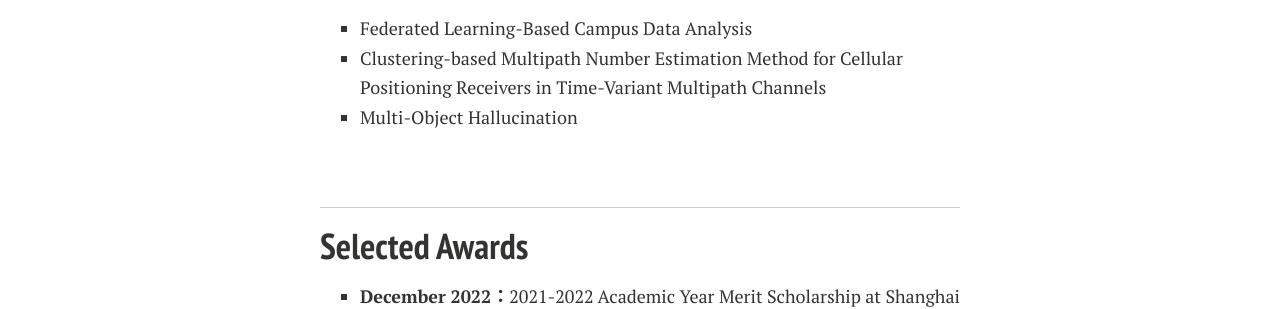
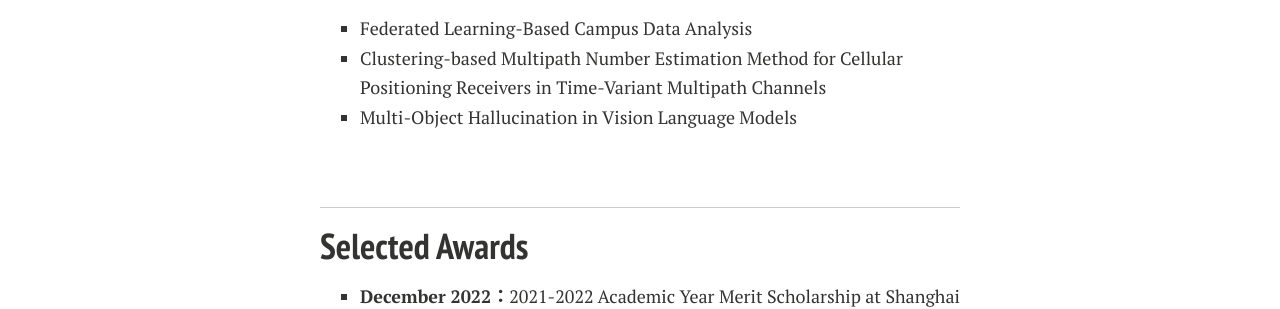
Before and after one commit to xuejunzhang2002/xuejunzhang.github.io, a Jekyll site: the page built from index.md, in a window 1280 px wide. Shown: the part 854-1163 px from the top of the page. Built offline with Jekyll 4.4.1, drawn with Linux system fonts in a browser that asks for light colours; nearby versions of some CDN libraries; comment, search, counter and statistics services are not loaded; a style sheet for code colours, icons or effects is not loaded; our own code applies the rules of GitHub Pages for plain Markdown files.

Commit message:
Update index.md

```diff
--- a/index.md
+++ b/index.md
@@ -28,7 +28,7 @@ I am a rising senior majoring in **Electrical and Computer Engineering** at Shan
 
 - Federated Learning-Based Campus Data Analysis
 - Clustering-based Multipath Number Estimation Method for Cellular Positioning Receivers in Time-Variant Multipath Channels
-- Multi-Object Hallucination
+- Multi-Object Hallucination in Vision Language Models
 
 <br>
 
```
